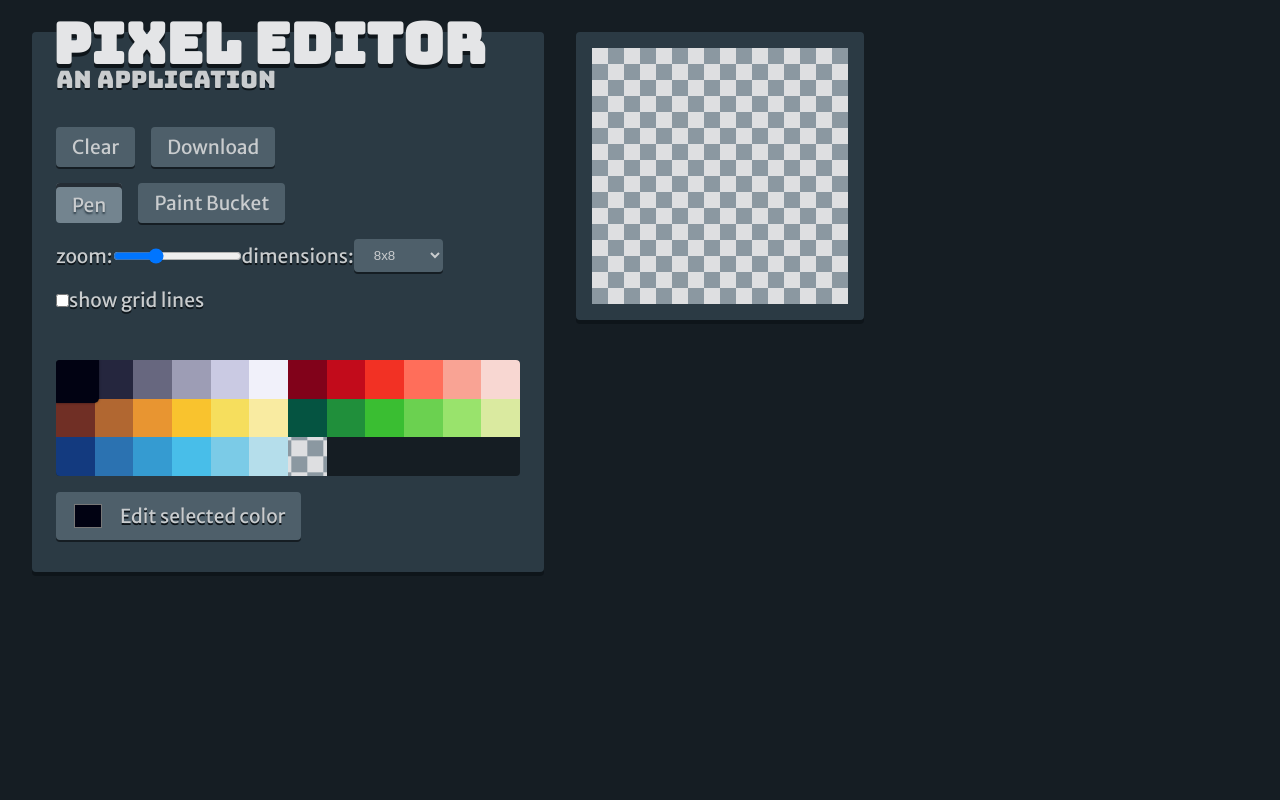
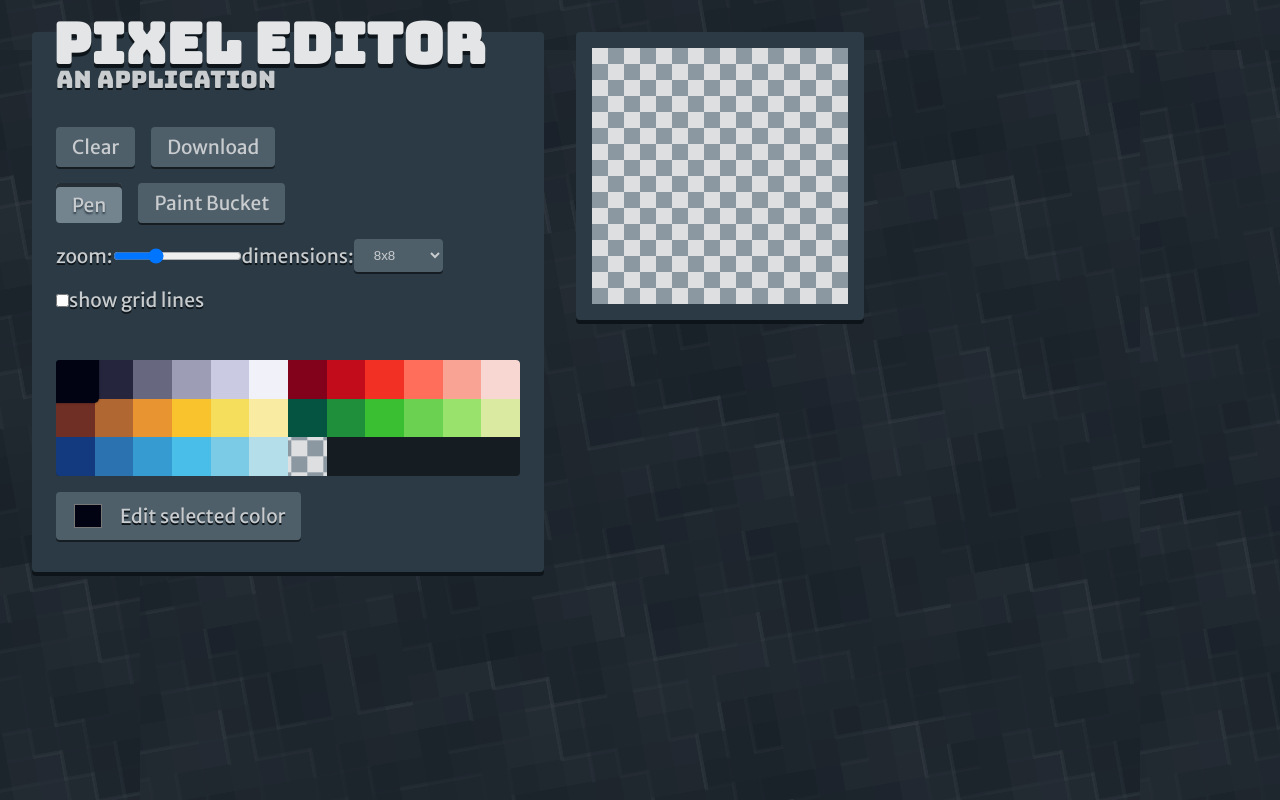
Before and after one commit to vvye/pixel-editor, a Vue app: page / in a window 1280 px wide. Built offline with nearby package versions, Linux system fonts and the light colour scheme.

Commit message:
Add background

```diff
--- a/src/App.vue
+++ b/src/App.vue
@@ -119,7 +119,7 @@ html, body {
 }
 
 body {
-    background-color: #151d23;
+    background: url('assets/img/background.png') bottom #151d23;
     color: #c9ccce;
     padding: 2rem;
     text-shadow: 0 0.125rem 0 #0e151a;
```
Also changed, not shown: src/assets/img/background.png (added).
